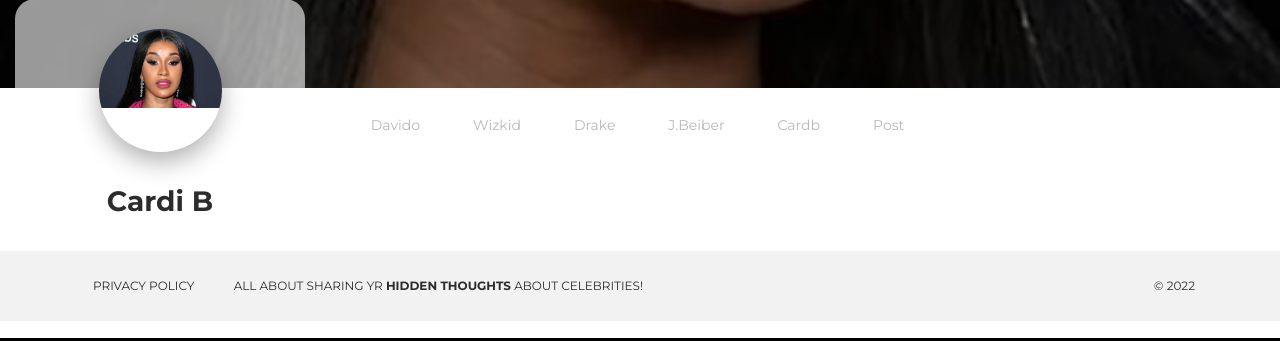
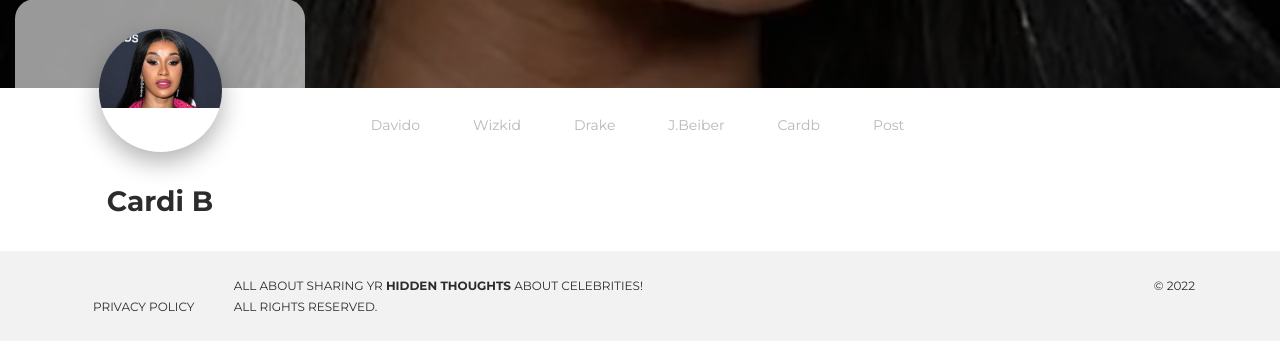
Before and after one commit to Zeecoworld/secreties-ai-socialnetwork, a Django app: page /cardb/ in a window 1280 px wide. Shown: the part 462-803 px from the top of the page. Run offline with Django 3.2, Linux system fonts and the light colour scheme; data comes from the database, SQL or seed files in the repository; some libraries are stand-ins or nearby versions.

Commit message:
added right at base templates

```diff
--- a/templates/base.html
+++ b/templates/base.html
@@ -6,7 +6,7 @@
 <head>
     <meta charset="utf-8" />
     <meta http-equiv="X-UA-Compatible" content="IE=edge,chrome=1" />
-    <meta name="google-site-verification" content="AisbA75NwEuAZebZH08A290w0y8H0WdUwPqe-nKG4Ok" />
+    <meta name="google-site-verification" content="AisbA75NwEuAZebZH08A290w0y8H0WdUwPqe-nKG4Ok"/>
     <meta name="keywords" content="Comment Secretly about Celebreties, Post thought on celebrities, thought analyzser, Comment on Secreties" />
     <title>SECRETIES</title>
     <meta content='width=device-width, initial-scale=1.0, maximum-scale=1.0, user-scalable=0, shrink-to-fit=no' name='viewport'/>
@@ -121,6 +121,9 @@
                                 <li>
                                     <a href="">
                                         ALL ABOUT SHARING YR <b>HIDDEN THOUGHTS</b> ABOUT CELEBRITIES!
+                                    </a><br/>
+                                    <a href="">
+                                       ALL RIGHTS RESERVED.
                                     </a>
                                 </li>
                             </ul>
```
